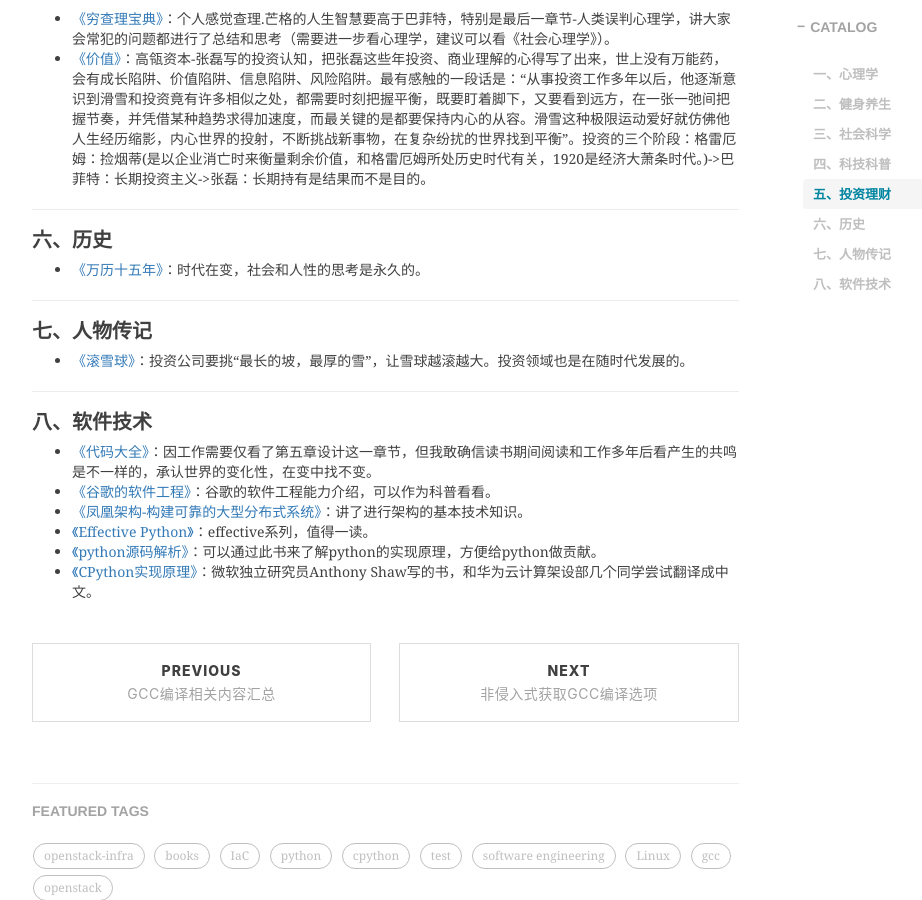
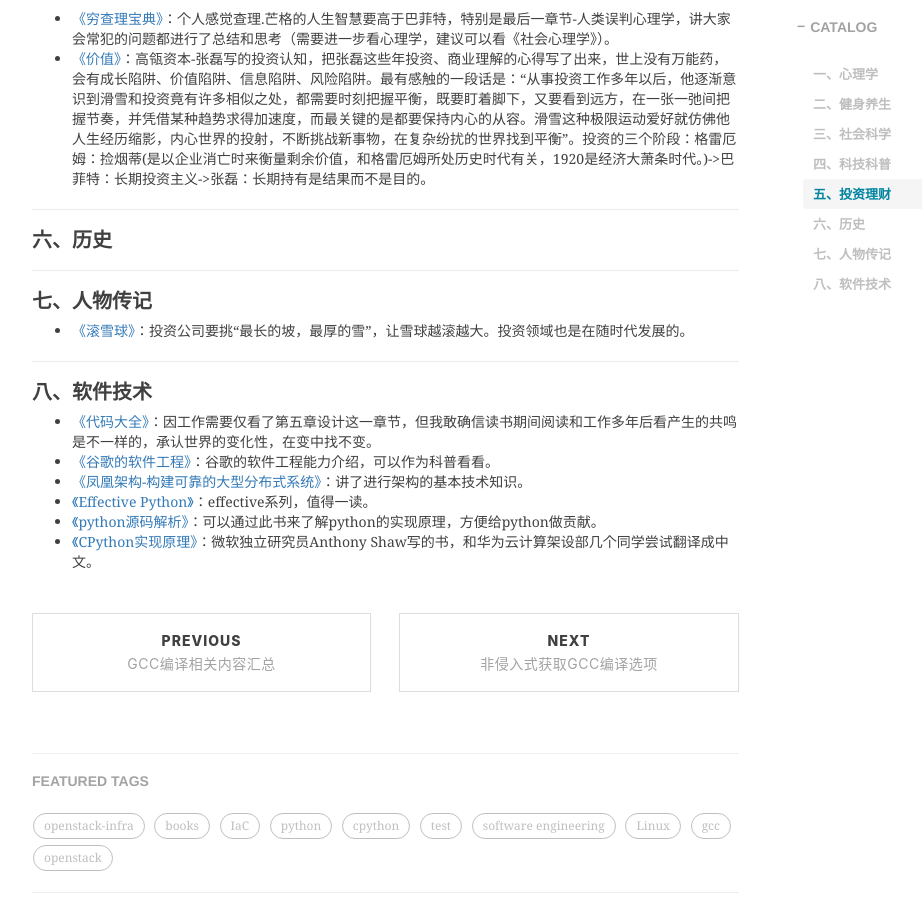
Before and after one commit to shihai1991/shihai1991.github.io, a Jekyll site: the page built from _posts/2021-11-23-个人阅读书单推荐.md, in a window 1280 px wide and 900 px high, scrolled down 1147 px. Shown: the whole window, without its empty margins (233-1155 px from the left). Built offline with Jekyll 4.4.1, drawn with Linux system fonts in a browser that asks for light colours; nearby versions of some CDN libraries; comment, search, counter and statistics services are not loaded.

Commit message:
Update 2021-11-23-个人阅读书单推荐.md

```diff
--- a/_posts/2021-11-23-个人阅读书单推荐.md
+++ b/_posts/2021-11-23-个人阅读书单推荐.md
@@ -33,7 +33,6 @@
 - [《价值》](https://book.douban.com/subject/35188914/)：高瓴资本-张磊写的投资认知，把张磊这些年投资、商业理解的心得写了出来，世上没有万能药，会有成长陷阱、价值陷阱、信息陷阱、风险陷阱。最有感触的一段话是：“从事投资工作多年以后，他逐渐意识到滑雪和投资竟有许多相似之处，都需要时刻把握平衡，既要盯着脚下，又要看到远方，在一张一弛间把握节奏，并凭借某种趋势求得加速度，而最关键的是都要保持内心的从容。滑雪这种极限运动爱好就仿佛他人生经历缩影，内心世界的投射，不断挑战新事物，在复杂纷扰的世界找到平衡”。投资的三个阶段：格雷厄姆：捡烟蒂(是以企业消亡时来衡量剩余价值，和格雷厄姆所处历史时代有关，1920是经济大萧条时代。)->巴菲特：长期投资主义->张磊：长期持有是结果而不是目的。
 
 ## 六、历史
-- [《万历十五年》](https://book.douban.com/subject/1041482/)：时代在变，社会和人性的思考是永久的。
 
 ## 七、人物传记
 - [《滚雪球》](https://book.douban.com/subject/3605924/)：投资公司要挑“最长的坡，最厚的雪”，让雪球越滚越大。投资领域也是在随时代发展的。
```
